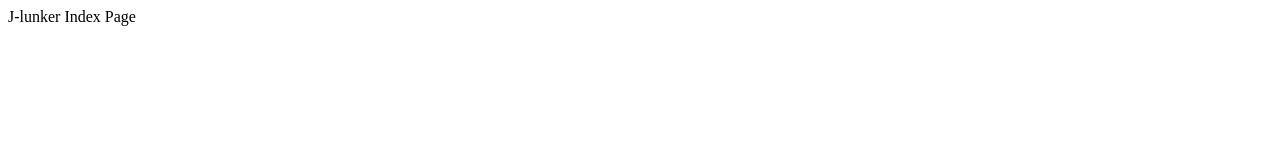
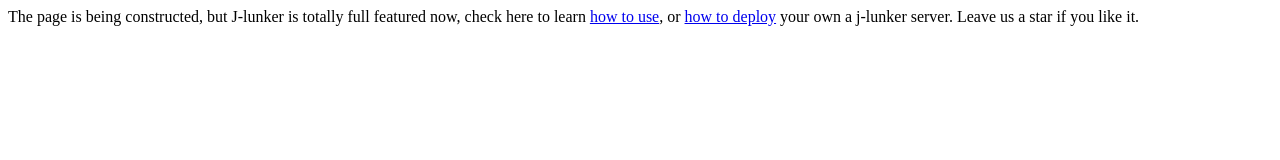
Before and after one commit to rdkmaster/j-lunker, a plain HTML site: page www/j-lunker/index.html in a window 1280 px wide. Drawn offline with Linux system fonts and the light colour scheme.

Commit message:
add links to index.html

```diff
--- a/www/j-lunker/index.html
+++ b/www/j-lunker/index.html
@@ -1,9 +1,9 @@
 <!DOCTYPE html>
 <html>
 <head>
-    <title>J-lunker Index Page</title>
+    <title>J-lunker - eval the code online!</title>
 </head>
 <body>
-J-lunker Index Page
+The page is being constructed, but J-lunker is totally full featured now, check here to learn <a href="https://github.com/rdkmaster/j-lunker#how-to-use">how to use</a>, or <a href="https://github.com/rdkmaster/j-lunker#how-to-deploy">how to deploy</a> your own a j-lunker server. Leave us a star if you like it.
 </body>
 </html>
```
Also changed, not shown: www/index.html (+1 -1 lines).
